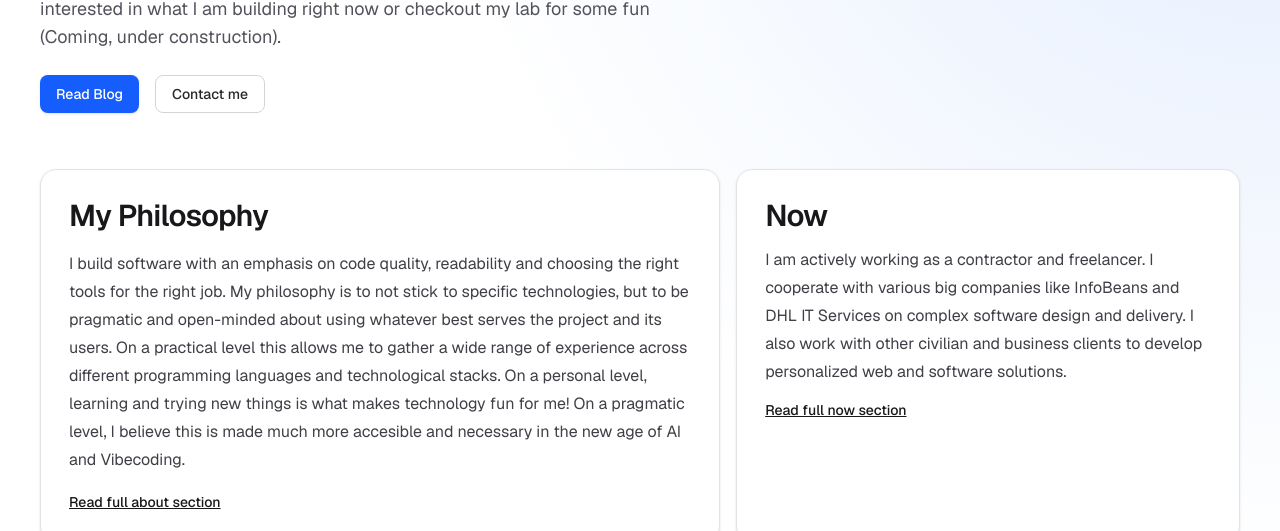
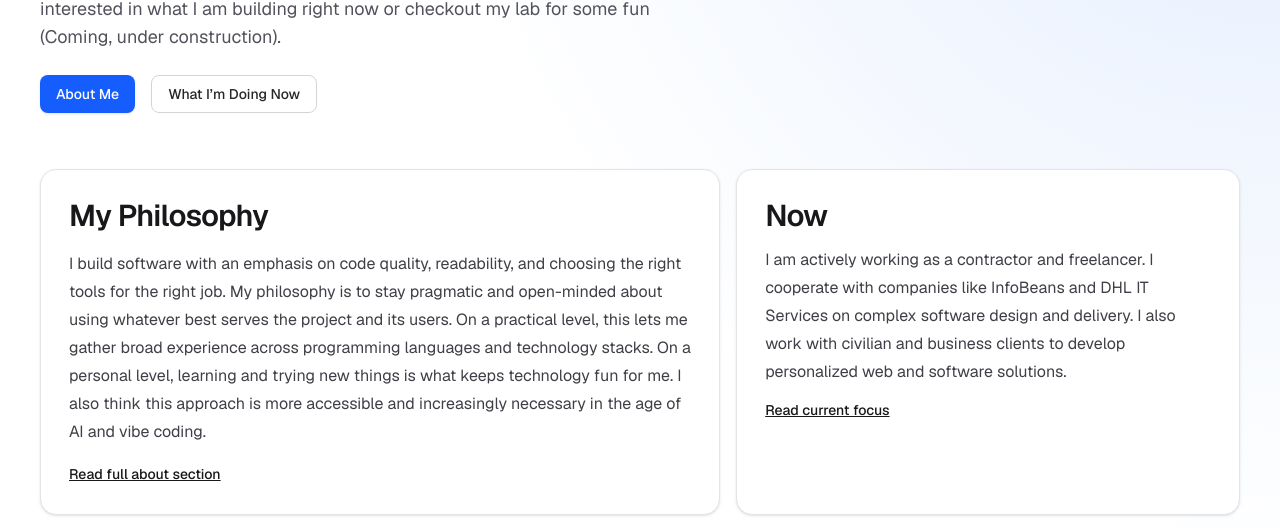
Before and after one commit to xmoravec/Portfolio, a Next.js app: page / in a window 1280 px wide. Shown: the part 294-825 px from the top of the page. Built offline with nearby package versions, Linux system fonts and the light colour scheme; no server answers.

Commit message:
Extract forgotten texts, refactor and refine

```diff
--- a/package.json
+++ b/package.json
@@ -9,6 +9,7 @@
     "lint": "eslint"
   },
   "dependencies": {
+    "@vercel/analytics": "^1.6.1",
     "lucide-react": "^0.564.0",
     "next": "16.1.6",
     "react": "^19.2.4",
--- a/src/app/blog/[slug]/page.tsx
+++ b/src/app/blog/[slug]/page.tsx
@@ -119,7 +119,7 @@ export default async function BlogPostPage({ params }: BlogPostPageProps) {
             className="inline-flex items-center gap-1 rounded-full border border-blue-200 bg-blue-50 px-2.5 py-1 text-xs font-medium text-blue-700 transition hover:bg-blue-100"
           >
             <BookOpen className="h-3.5 w-3.5" aria-hidden />
-            Blog
+            {ui.blog.badgeLabel}
           </Link>
           <h1 className="section-title text-3xl sm:text-4xl">{post.title}</h1>
           <p className="text-sm text-zinc-500">
--- a/src/app/blog/page.tsx
+++ b/src/app/blog/page.tsx
@@ -23,6 +23,7 @@ export default function BlogPage() {
             compact
             readArticleLabel={ui.blog.readArticle}
             publishedLabel={ui.blog.publishedLabel}
+            badgeLabel={ui.blog.badgeLabel}
           />
         ))}
       </section>
--- a/src/app/components/blog-post-card.tsx
+++ b/src/app/components/blog-post-card.tsx
@@ -18,6 +18,7 @@ type BlogPostCardProps = {
   compact?: boolean;
   readArticleLabel?: string;
   publishedLabel?: string;
+  badgeLabel?: string;
 };
 
 function getPreviewCode(post: BlogPost) {
@@ -38,13 +39,14 @@ export function BlogPostCard({
   compact = false,
   readArticleLabel = "Read article",
   publishedLabel = "Published",
+  badgeLabel = "Blog",
 }: BlogPostCardProps) {
   return (
     <article className="section-card space-y-4">
       <div className="space-y-2">
         <span className="inline-flex items-center gap-1 rounded-full border border-blue-200 bg-blue-50 px-2.5 py-1 text-xs font-medium text-blue-700">
           <BookOpen className="h-3.5 w-3.5" aria-hidden />
-          Blog
+          {badgeLabel}
         </span>
         <p className="text-xs text-zinc-500">
           {publishedLabel} {formatDate(post.date)} · {post.readTime}
--- a/src/app/contact/page.tsx
+++ b/src/app/contact/page.tsx
@@ -95,6 +95,7 @@ function getFeedback(
 export default async function ContactPage({ searchParams }: ContactPageProps) {
   const ui = getUiText(defaultLocale);
   const { status, code } = await searchParams;
+  const formStartedAt = String(Date.now());
   const feedback = getFeedback(ui.contact.feedback, status, code);
   const contactChannelLabels: Record<(typeof contactWayValues)[number]["key"], string> = {
     email: ui.contact.channels.email,
@@ -123,7 +124,7 @@ export default async function ContactPage({ searchParams }: ContactPageProps) {
           <p className="muted-text text-base">{ui.contact.formDescription}</p>
           {feedback ? <p className={feedback.className}>{feedback.text}</p> : null}
           <form className="space-y-3" action={submitContactForm}>
-            <input type="hidden" name="formStartedAt" value="" />
+            <input type="hidden" name="formStartedAt" value={formStartedAt} readOnly />
             <div className="hidden" aria-hidden>
               <label htmlFor="company">{ui.contact.fields.honeypot}</label>
               <input id="company" name="company" type="text" tabIndex={-1} autoComplete="off" />
--- a/src/app/i18n/ui-text.ts
+++ b/src/app/i18n/ui-text.ts
@@ -25,6 +25,8 @@ export type UiText = {
     photoHint: string;
     featuredTitle: string;
     featuredSubtitle: string;
+    readFullAbout: string;
+    readFullNow: string;
   };
   about: {
     title: string;
@@ -40,6 +42,7 @@ export type UiText = {
     pageDescription: string;
     timelineTitle: string;
     timelineDescription: string;
+    badgeLabel: string;
     publishedLabel: string;
     readArticle: string;
     backToBlog: string;
@@ -47,8 +50,10 @@ export type UiText = {
   projects: {
     pageTitle: string;
     pageDescription: string;
+    badgeLabel: string;
     openProjectDetail: string;
     backToProjects: string;
+    publicReferenceLabel: string;
     intentTitle: string;
     architectureTitle: string;
     shippedTitle: string;
@@ -123,23 +128,21 @@ const enUiText: UiText = {
     photoHint: "Tap any photo to open a larger view.",
     featuredTitle: "Featured Work and Writing",
     featuredSubtitle: "Curated entries with live technical previews.",
+    readFullAbout: "Read full about section",
+    readFullNow: "Read current focus",
   },
   about: {
     title: "About Me",
     portraitAlt: "Portrait",
     introFirst:
-      "I build software with an emphasis on code quality, readability and choosing the right tools for the right job. My philosophy is to not stick to specific technologies, but to be pragmatic and open-minded about using whatever best serves the project and its users.\
-      On a practical level this allows me to gather a wide range of experience across different programming languages and technological stacks. On a personal level, learning and trying new things is what makes technology fun for me!\
-      On a pragmatic level, I believe this is made much more accesible and necessary in the new age of AI and Vibecoding.",
+      "I build software with an emphasis on code quality, readability, and choosing the right tools for the right job. My philosophy is to stay pragmatic and open-minded about using whatever best serves the project and its users. On a practical level, this lets me gather broad experience across programming languages and technology stacks. On a personal level, learning and trying new things is what keeps technology fun for me. I also think this approach is more accessible and increasingly necessary in the age of AI and vibe coding.",
     introSecond:
       "This website is both my portfolio and a personal working notebook.",
     nowTitle: "Now",
     nowFirst:
-      "I am actively working as a contractor and freelancer. I cooperate with various big companies like InfoBeans and DHL IT Services on complex software design and delivery.\
-       I also work with other civilian and business clients to develop personalized web and software solutions.",
+      "I am actively working as a contractor and freelancer. I cooperate with companies like InfoBeans and DHL IT Services on complex software design and delivery. I also work with civilian and business clients to develop personalized web and software solutions.",
     nowSecond:
-      "In my free time, I am currently pushing this site from mid-stage into a near-finished baseline with stronger layout decisions, tighter writing, and better interaction polish.\
-       In parallel, I am documenting the project work in the blog and planning my next trip!",
+      "In my free time, I am pushing this site from mid-stage into a near-finished baseline with stronger layout decisions, tighter writing, and better interaction polish. In parallel, I am documenting project work in the blog and planning my next trip.",
   },
   blog: {
     pageTitle: "Blog",
@@ -148,6 +151,7 @@ const enUiText: UiText = {
     timelineTitle: "Development Timeline",
     timelineDescription:
       "Current sequence: initial baseline (14-02-2026), then a later-stage milestone update (15-02-2026).",
+    badgeLabel: "Blog",
     publishedLabel: "Published",
     readArticle: "Read article",
     backToBlog: "← Back to main blog page",
@@ -156,8 +160,10 @@ const enUiText: UiText = {
     pageTitle: "Projects",
     pageDescription:
       "Real project write-ups. Each article opens up about the technical details, architecture notes, shipped features, and code snippet examples.",
+    badgeLabel: "Project",
     openProjectDetail: "Open project detail",
     backToProjects: "← Back to projects",
+    publicReferenceLabel: "Public project reference",
     intentTitle: "Project Intent",
     architectureTitle: "Architecture Snapshot",
     shippedTitle: "Shipped Feature Set",
--- a/src/app/page.tsx
+++ b/src/app/page.tsx
@@ -27,16 +27,16 @@ export default function Home() {
         </p>
         <div className="flex flex-wrap gap-3 sm:gap-4">
           <Link
-            href="/blog"
+            href={content.hero.primaryCta.href}
             className="button-primary w-full justify-center sm:w-auto"
           >
-            Read Blog
+            {content.hero.primaryCta.label}
           </Link>
           <Link
-            href="/contact"
+            href={content.hero.secondaryCta.href}
             className="button-secondary w-full justify-center sm:w-auto"
           >
-            Contact me
+            {content.hero.secondaryCta.label}
           </Link>
         </div>
       </section>
@@ -48,7 +48,7 @@ export default function Home() {
           </h2>
           <p className="muted-text text-base text-zinc-700">{ui.about.introFirst}</p>
           <Link href="/about" className="text-sm font-medium text-zinc-900 underline">
-            Read full about section
+            {ui.home.readFullAbout}
           </Link>
         </section>
 
@@ -57,8 +57,8 @@ export default function Home() {
             {content.now.title}
           </h2>
           <p className="muted-text text-base text-zinc-700">{ui.about.nowFirst}</p>
-          <Link href="/about#now" className="text-sm font-medium text-zinc-900 underline">
-            Read full now section
+          <Link href={content.now.cta.href} className="text-sm font-medium text-zinc-900 underline">
+            {ui.home.readFullNow}
           </Link>
         </section>
       </div>
@@ -82,13 +82,21 @@ export default function Home() {
             <p className="text-sm text-zinc-500">{ui.home.featuredSubtitle}</p>
           </div>
           <div className="grid gap-4 xl:grid-cols-2">
-            {featuredProject ? <ProjectPostCard project={featuredProject} compact openProjectDetailLabel={ui.projects.openProjectDetail} /> : null}
+            {featuredProject ? (
+              <ProjectPostCard
+                project={featuredProject}
+                compact
+                openProjectDetailLabel={ui.projects.openProjectDetail}
+                badgeLabel={ui.projects.badgeLabel}
+              />
+            ) : null}
             {featuredBlogPost ? (
               <BlogPostCard
                 post={featuredBlogPost}
                 compact
                 readArticleLabel={ui.blog.readArticle}
                 publishedLabel={ui.blog.publishedLabel}
+                badgeLabel={ui.blog.badgeLabel}
               />
             ) : null}
           </div>
--- a/src/app/projects/[slug]/page.tsx
+++ b/src/app/projects/[slug]/page.tsx
@@ -69,7 +69,7 @@ export default async function ProjectDetailPage({ params }: ProjectDetailPagePro
             className="inline-flex items-center gap-1 rounded-full border border-amber-200 bg-amber-50 px-2.5 py-1 text-xs font-medium text-amber-700 transition hover:bg-amber-100"
           >
             <Wrench className="h-3.5 w-3.5" aria-hidden />
-            Project
+            {ui.projects.badgeLabel}
           </Link>
           <h1 className="section-title text-3xl sm:text-4xl">{project.title}</h1>
           <p className="text-sm text-zinc-500">
@@ -92,7 +92,7 @@ export default async function ProjectDetailPage({ params }: ProjectDetailPagePro
             {project.externalReference ? (
               <>
                 {" "}
-                Public project reference:{" "}
+                {ui.projects.publicReferenceLabel}:{" "}
                 <a
                   href={project.externalReference.href}
                   target="_blank"
--- a/src/app/projects/page.tsx
+++ b/src/app/projects/page.tsx
@@ -17,7 +17,12 @@ export default function ProjectsPage() {
 
       <section className="space-y-4">
         {projectPosts.map((project) => (
-          <ProjectPostCard key={project.slug} project={project} openProjectDetailLabel={ui.projects.openProjectDetail} />
+          <ProjectPostCard
+            key={project.slug}
+            project={project}
+            openProjectDetailLabel={ui.projects.openProjectDetail}
+            badgeLabel={ui.projects.badgeLabel}
+          />
         ))}
       </section>
     </main>
```
Also changed, not shown: src/app/components/project-post-card.tsx (+8 -2 lines), 2 other files (tests, documents, lock files or other folders).
